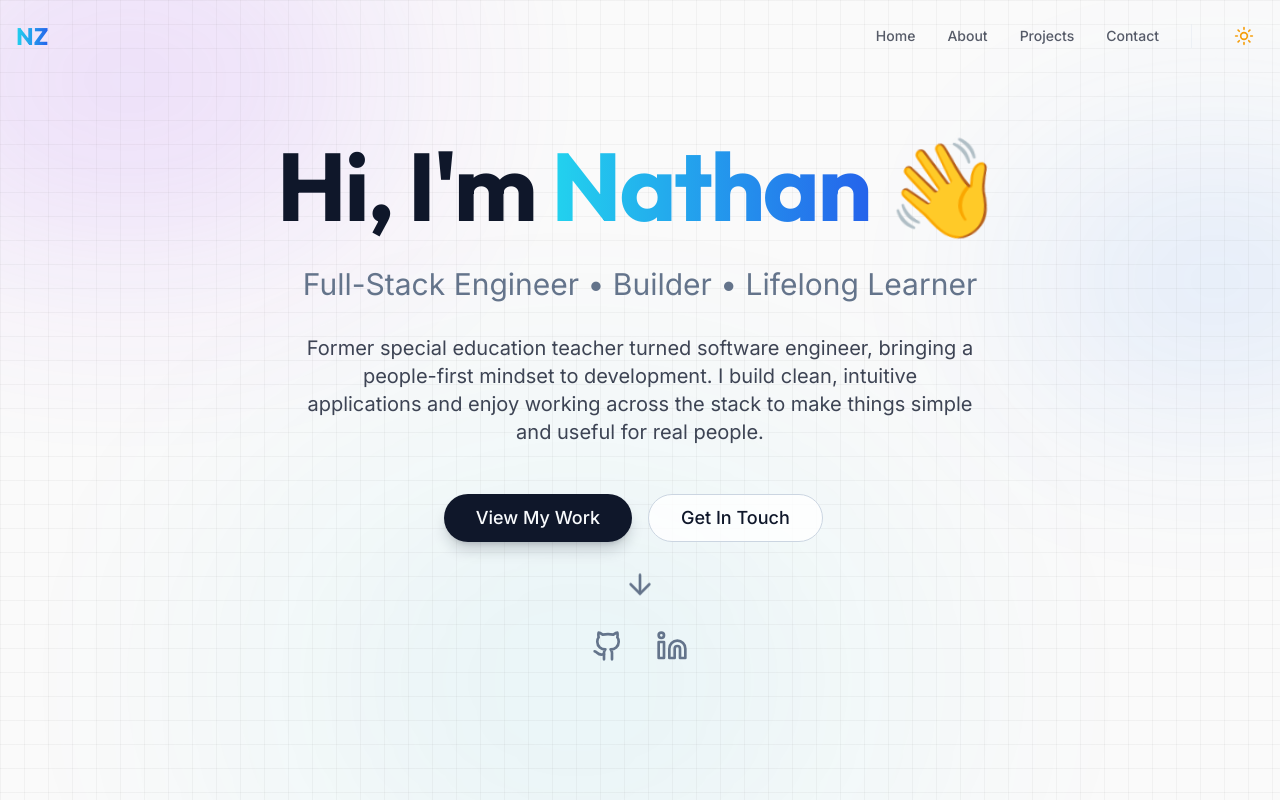
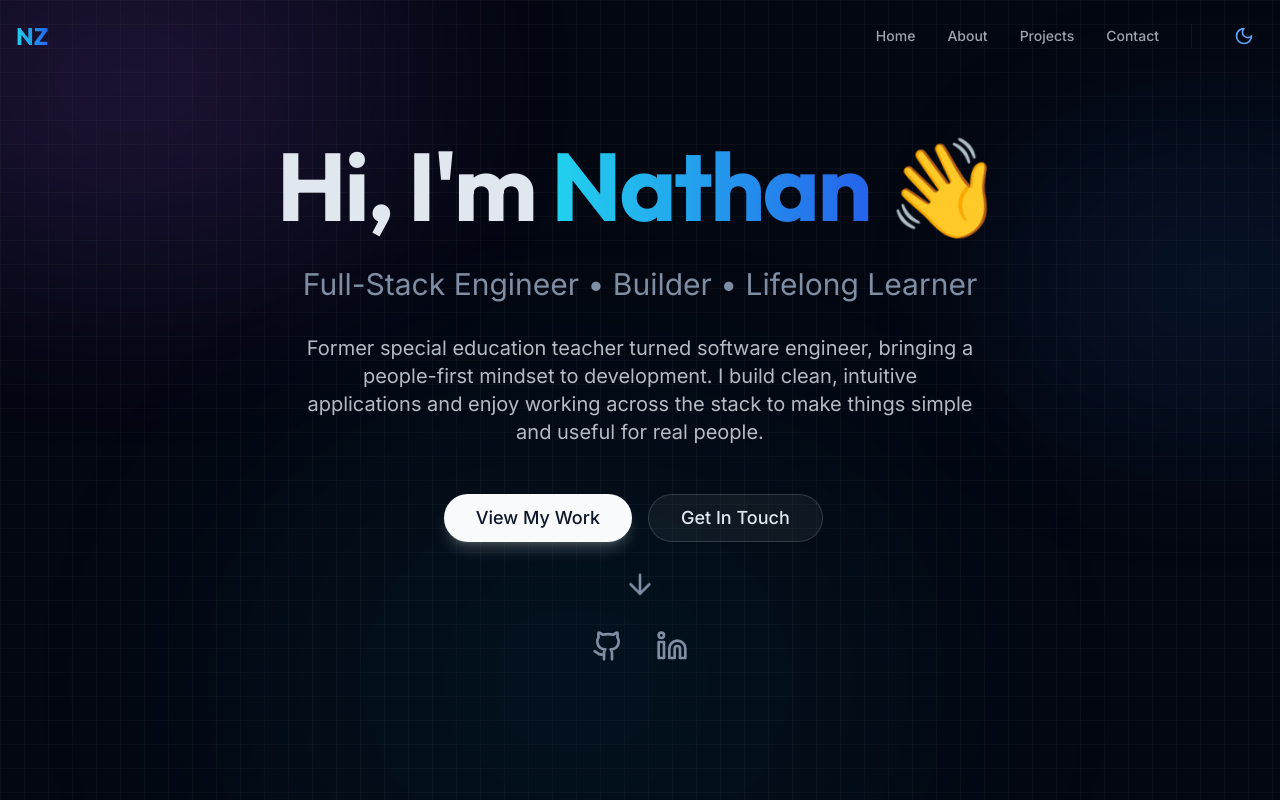
Before and after one commit to natezimm/nathanzimmerman.com, a React (Vite) app: page / in a window 1280 px wide. Shown: the top 800 px of the page. Built offline with nearby package versions, Linux system fonts and the light colour scheme; the HTML template or start-up script is replaced by a standard one.

Commit message:
Refactor theme initialization logic in ThemeContext to default to dark mode

```diff
--- a/src/contexts/ThemeContext.tsx
+++ b/src/contexts/ThemeContext.tsx
@@ -11,11 +11,11 @@ const ThemeContext = createContext<ThemeContextType | undefined>(undefined);
 
 export const ThemeProvider = ({ children }: { children: ReactNode }) => {
     const [theme, setTheme] = useState<Theme>(() => {
-        // Check localStorage first, then system preference
+        // Check localStorage first, then default to dark mode
         const savedTheme = localStorage.getItem('theme') as Theme | null;
         if (savedTheme) return savedTheme;
 
-        return window.matchMedia('(prefers-color-scheme: dark)').matches ? 'dark' : 'light';
+        return 'dark';
     });
 
     useEffect(() => {
```
